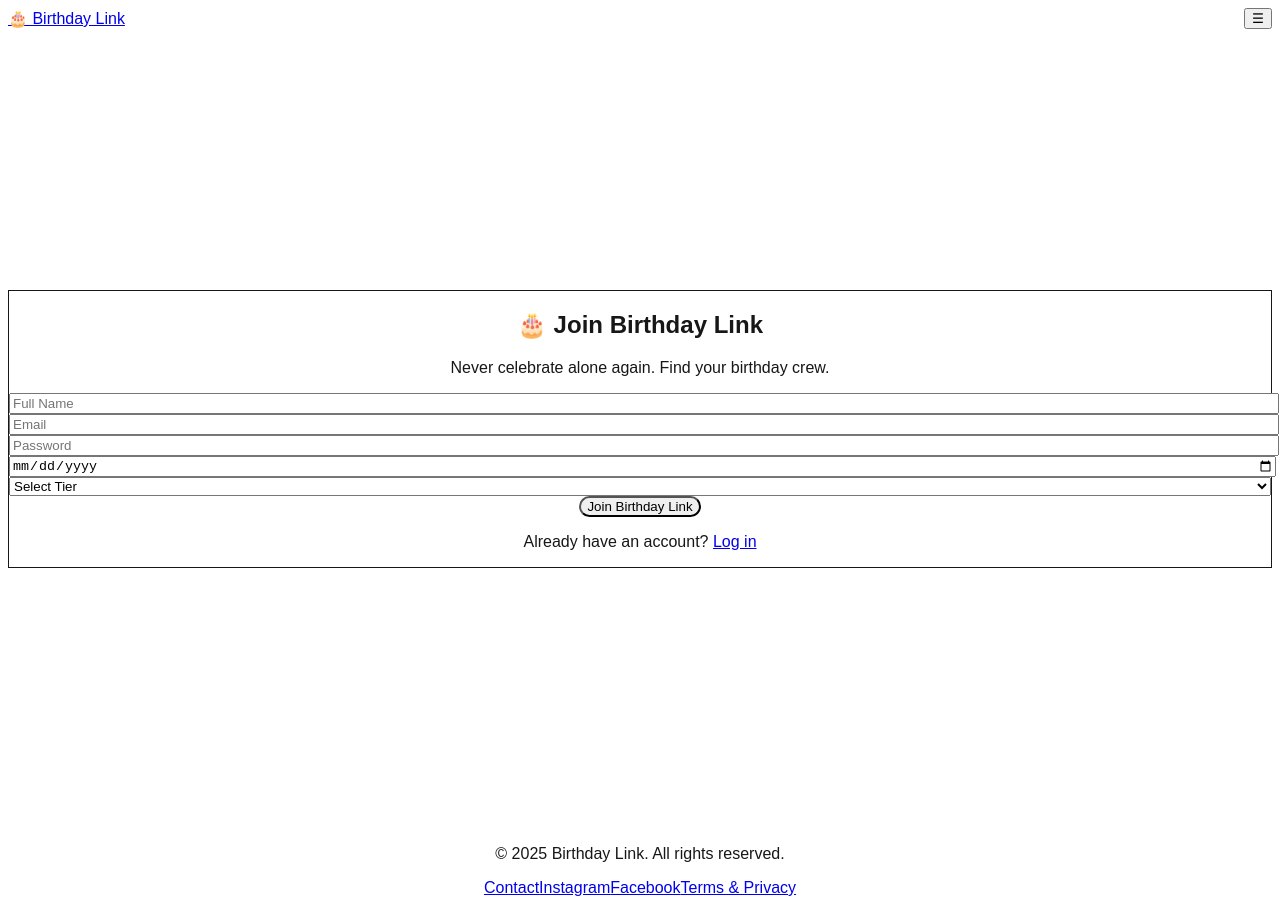
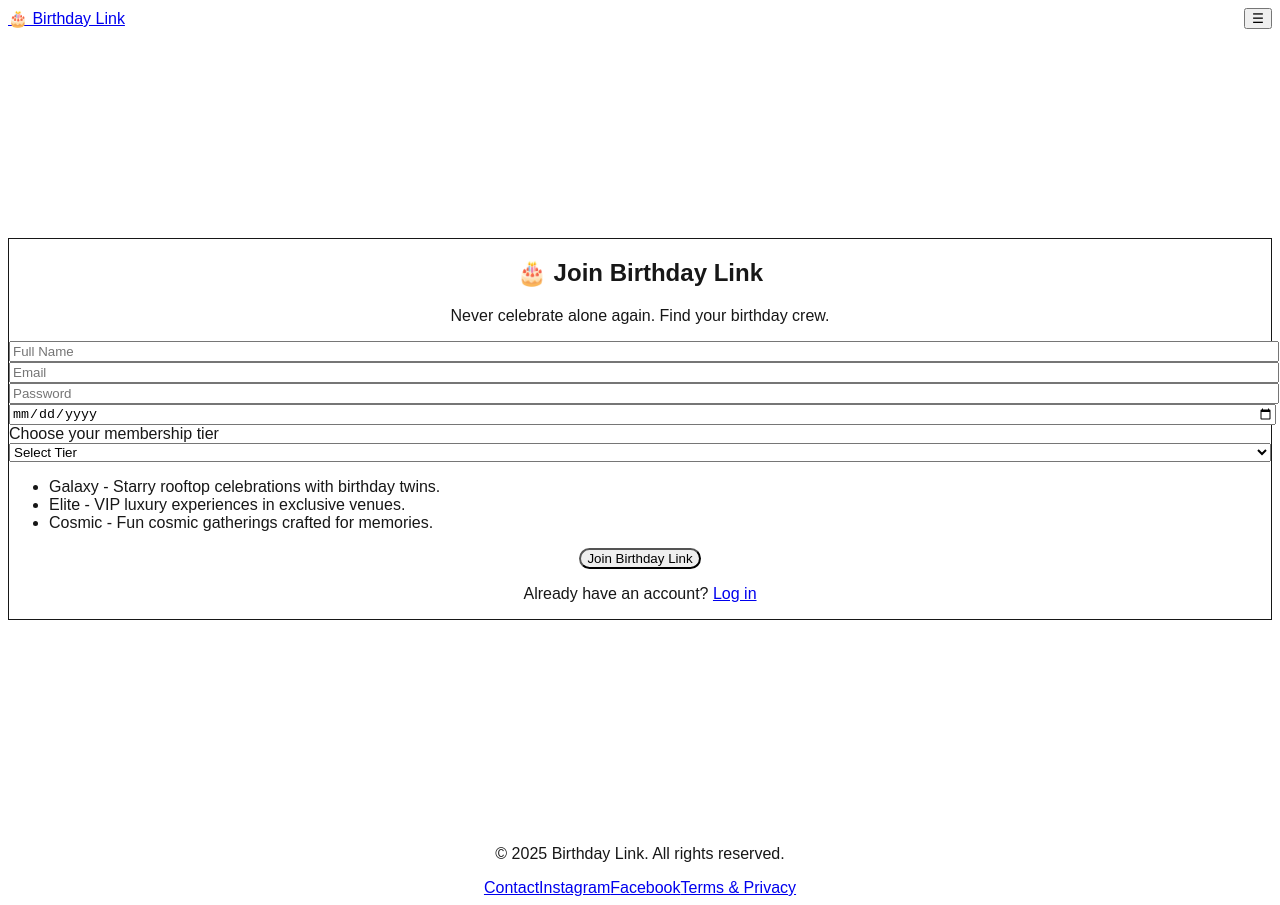
Before and after one commit to xytoxyto/birthday-link, a Next.js app: page /signup in a window 1280 px wide. Built offline with nearby package versions, Linux system fonts and the light colour scheme.

Commit message:
Refactor signup page with cosmic styling

```diff
--- a/src/app/signup/page.tsx
+++ b/src/app/signup/page.tsx
@@ -12,7 +12,20 @@ export default function SignupPage() {
     tier: '',
   });
 
-  const tiers = ['Galaxy', 'Elite', 'Cosmic'];
+  const tiers = [
+    {
+      name: 'Galaxy',
+      description: 'Starry rooftop celebrations with birthday twins.',
+    },
+    {
+      name: 'Elite',
+      description: 'VIP luxury experiences in exclusive venues.',
+    },
+    {
+      name: 'Cosmic',
+      description: 'Fun cosmic gatherings crafted for memories.',
+    },
+  ];
 
   const handleChange = (e: React.ChangeEvent<HTMLInputElement | HTMLSelectElement>) => {
     setFormData({
@@ -28,8 +41,9 @@ export default function SignupPage() {
   };
 
   return (
-    <main className="min-h-screen bg-gradient-to-b from-blue-950 via-purple-900 to-blue-900 text-white flex flex-col">
-      <section className="flex-grow flex items-center justify-center text-center p-4 md:p-8">
+    <main className="min-h-screen bg-gradient-to-b from-blue-950 via-purple-900 to-blue-900 text-white flex flex-col relative">
+      <div className="absolute inset-0 bg-[url('/zodiac-bg.svg')] opacity-10 bg-repeat" />
+      <section className="flex-grow flex items-center justify-center text-center p-4 md:p-8 relative z-10">
         <form
           onSubmit={handleSubmit}
           className="max-w-2xl w-full bg-white/10 backdrop-blur-md rounded-lg shadow-xl p-4 md:p-8 border border-purple-300 space-y-4"
@@ -76,6 +90,8 @@ export default function SignupPage() {
             className="w-full px-4 py-2 rounded-lg bg-white/20 text-white placeholder-purple-200 focus:outline-none"
           />
 
+          <label className="block text-left space-y-1">
+            <span className="text-sm text-purple-200">Choose your membership tier</span>
             <select
               name="tier"
               value={formData.tier}
@@ -84,9 +100,18 @@ export default function SignupPage() {
             >
               <option value="">Select Tier</option>
               {tiers.map((tier) => (
-              <option key={tier} value={tier}>{tier}</option>
+                <option key={tier.name} value={tier.name}>{tier.name}</option>
               ))}
             </select>
+          </label>
+
+          <ul className="text-xs text-purple-200 text-left space-y-1">
+            {tiers.map((tier) => (
+              <li key={tier.name}>
+                <span className="text-birthday-gold font-semibold">{tier.name}</span> - {tier.description}
+              </li>
+            ))}
+          </ul>
 
           <button
             type="submit"
```
Lines whose indentation alone changed are shown as unchanged.
